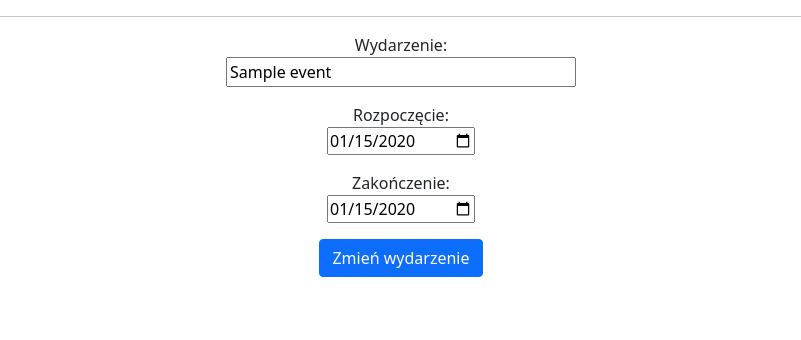
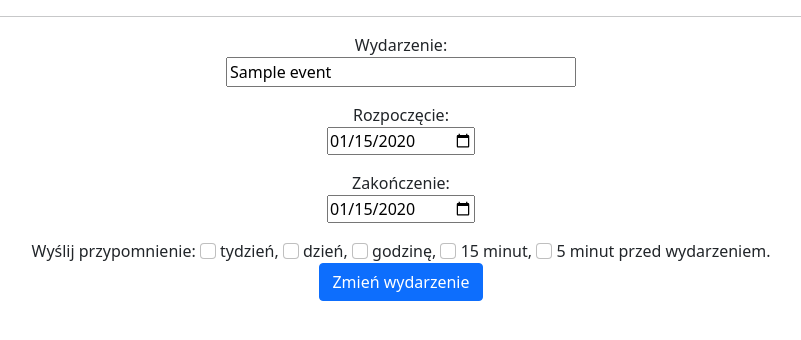
Before and after one commit to Piotr-Tyran/kalendarz, a Flask app: page /Zobacz_wydarzenie/1 in a window 1280 px wide. Shown: the part 56-396 px from the top of the page, without its empty margins (239-1040 px from the left). Run offline with Flask 2, Linux system fonts and the light colour scheme; a user stored in the database is signed in; tables that the repository leaves empty hold one stand-in row (values such as "Sample post").

Commit message:
Dodanie klasy MultiCheckboxField dziedziczącej po SelectMultipleField oraz dodanie instacji tej klasy do ViewEventForm wraz z listą wyboru w app/forms.py. Modyfikacja app/templates/view_event.html w celu wyświetlania listy wyboru.

```diff
--- a/app/forms.py
+++ b/app/forms.py
@@ -1,5 +1,6 @@
 from flask_wtf import FlaskForm
-from wtforms import StringField, PasswordField, SubmitField
+from wtforms import StringField, PasswordField, SubmitField,\
+    SelectMultipleField, widgets
 from wtforms.fields import DateField
 from wtforms.validators import DataRequired, ValidationError, Email, EqualTo
 from app.models import Users
@@ -40,8 +41,18 @@ class AddEventForm(FlaskForm):
     submit = SubmitField('Utwórz wydarzenie')
 
 
+class MultiCheckboxField(SelectMultipleField):
+    widget = widgets.ListWidget(prefix_label=False)
+    option_widget = widgets.CheckboxInput()
+
+
 class ViewEventForm(FlaskForm):
     name = StringField('Wydarzenie:')
     start = DateField('Rozpoczęcie:', validators=[DataRequired()])
     stop = DateField('Zakończenie:', validators=[DataRequired()])
+    choices = MultiCheckboxField('Lista:', choices=[('week', 'tydzień,'),
+                                                  ('day', 'dzień,'),
+                                                  ('hour', 'godzinę,'),
+                                                  ('15min', '15 minut,'),
+                                                  ('5min', '5 minut')])
     submit = SubmitField('Zmień wydarzenie')
--- a/app/templates/view_event.html
+++ b/app/templates/view_event.html
@@ -24,6 +24,15 @@
         <span style="color: red;">[{{ error }}]</span>
         {% endfor %}
     </p>
+    Wyślij przypomnienie:
+    {% for choice in form.choices %}
+        {{ choice(class="form-check-input") }}
+        {{ choice.label(class="form-check-label") }}
+    {% endfor %}
+    przed wydarzeniem.
+        {% for error in form.choices.errors %}
+        <span style="color: red;">[{{ error }}]</span>
+        {% endfor %}
     <p> {{ form.submit(class="btn btn-primary") }}</p>
 </form>
 {% endblock %}
```
